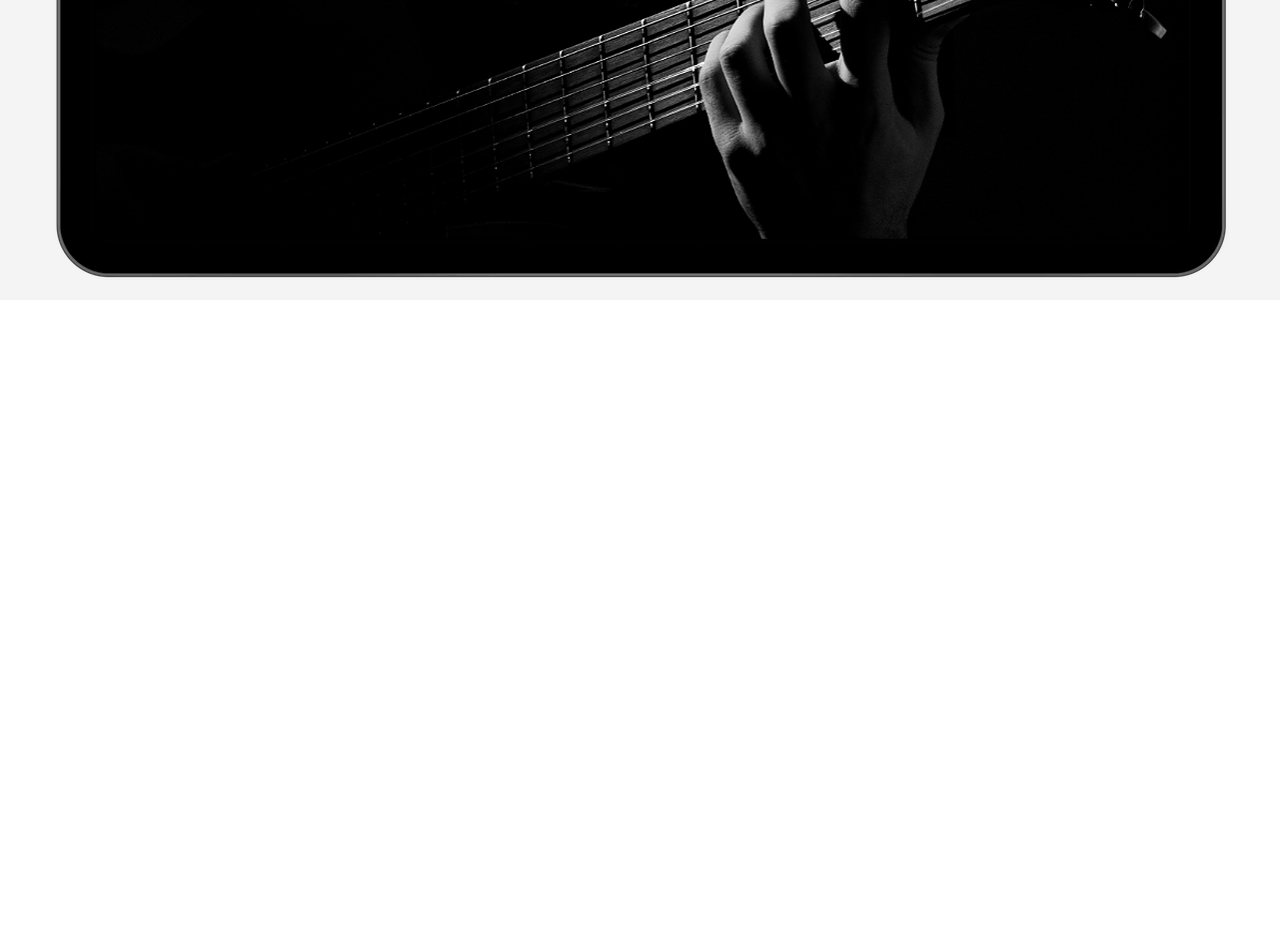
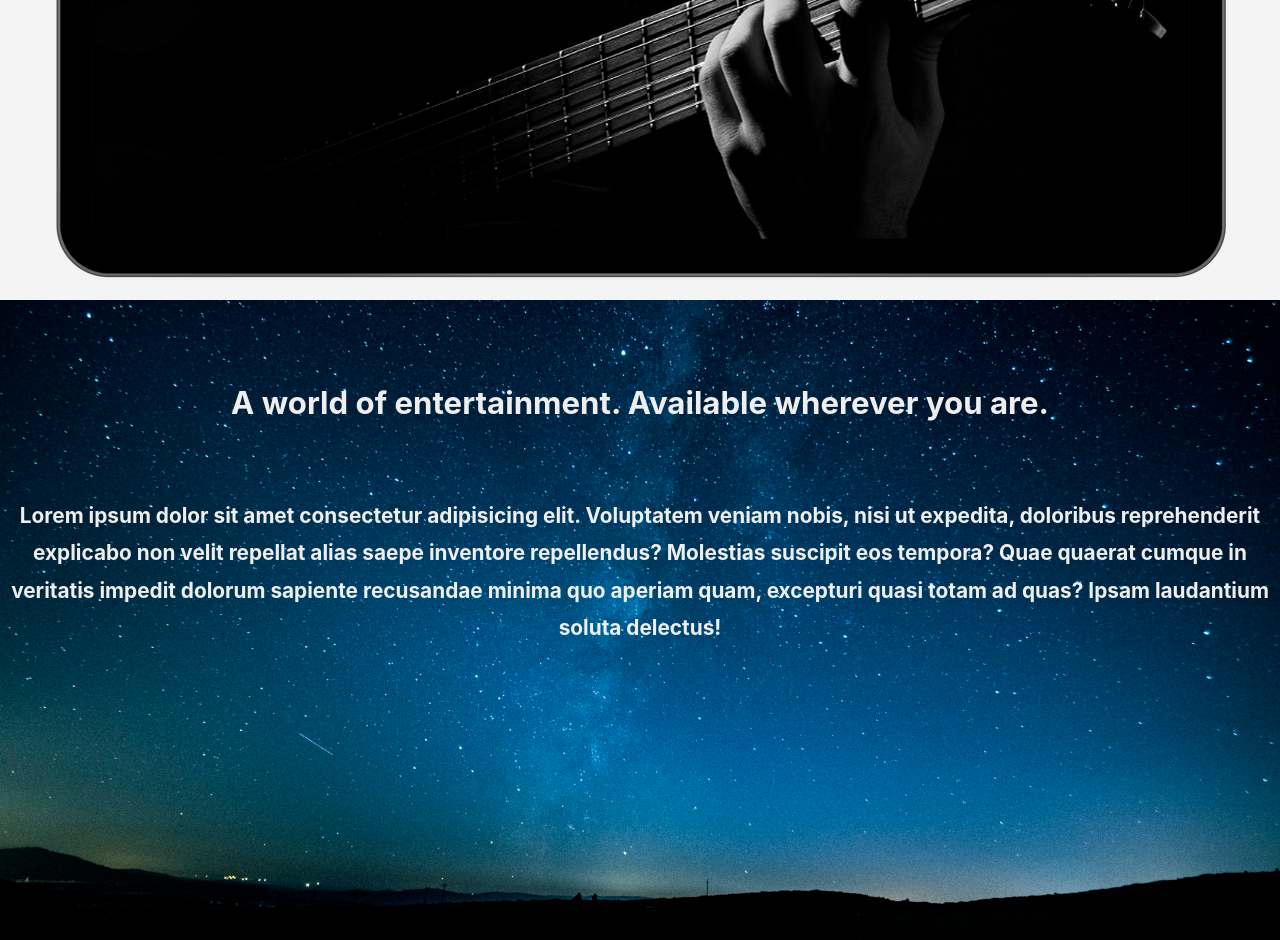
Before and after one commit to MostafaSalama/simple-myTunes-landing-page, a website with bundled scripts: page src/index.html in a window 1280 px wide. Shown: the part 2924-3864 px from the top of the page. Before the commit the page ends 3224 px from the top, so only its background shows below. Built offline with nearby package versions, Linux system fonts and the light colour scheme.

Commit message:
add markup for entertainment section

```diff
--- a/src/index.html
+++ b/src/index.html
@@ -54,6 +54,12 @@
         <img src="img/mockup2.png">
     </div>
 </section>
+<section id="entertainment">
+    <h2>A world of entertainment. Available wherever you are.</h2>
+    <p>
+        Lorem ipsum dolor sit amet consectetur adipisicing elit. Voluptatem veniam nobis, nisi ut expedita, doloribus reprehenderit explicabo non velit repellat alias saepe inventore repellendus? Molestias suscipit eos tempora? Quae quaerat cumque in veritatis impedit dolorum sapiente recusandae minima quo aperiam quam, excepturi quasi totam ad quas? Ipsam laudantium soluta delectus!
+    </p>
+</section>
 <script>
     function addResponsiveNav() {
             const navList = document.querySelector('.nav-list');
```
